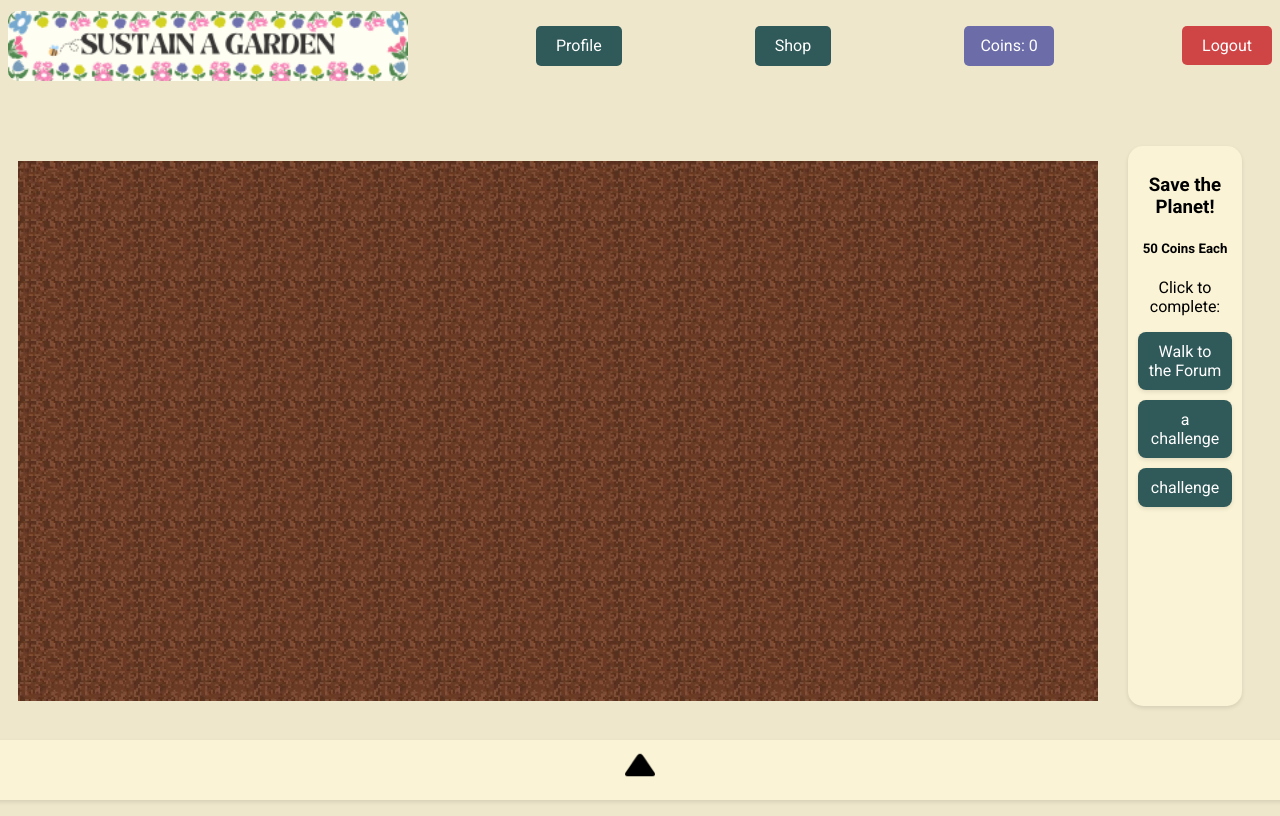
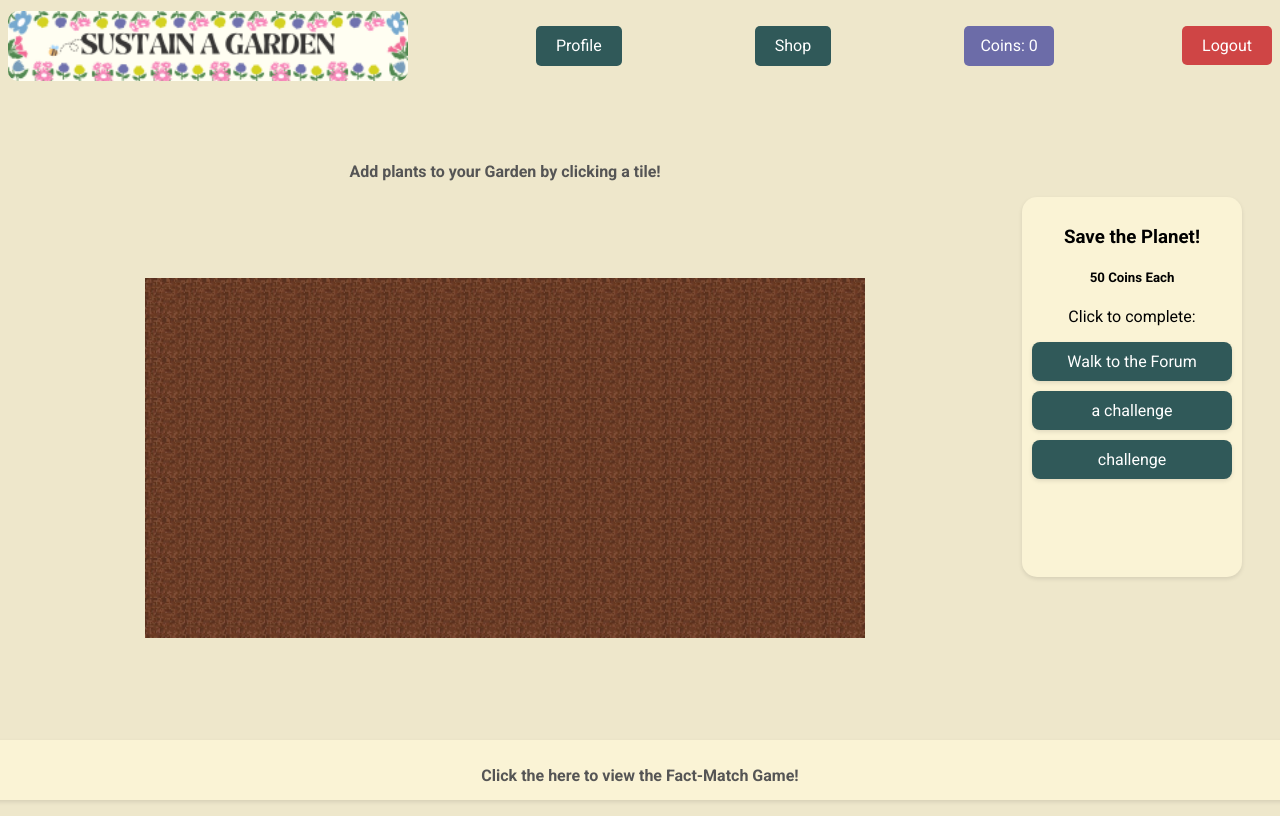
Before and after one commit to TMC330/SustainAGarden, a Django app: page /challenges/ in a window 1280 px wide. Run offline with Django 4.2, Linux system fonts and the light colour scheme; a user stored in the database is signed in; data comes from the database, SQL or seed files in the repository; both versions use the stored data as it was after the commit.

Commit message:
Updates from main repo

```diff
--- a/SustainAGarden/settings.py
+++ b/SustainAGarden/settings.py
@@ -28,7 +28,7 @@ SECRET_KEY = 'django-insecure-d5rbc+1oh*0eiz)63^_#krrearc6wj$xqb+y@=9rf&n=hoe9f@
 # SECURITY WARNING: don't run with debug turned on in production!
 DEBUG = True
 
-ALLOWED_HOSTS = ["tomcavilla.pythonanywhere.com"]
+ALLOWED_HOSTS = []
 
 
 # Application definition
--- a/challenges/forms.py
+++ b/challenges/forms.py
@@ -14,7 +14,7 @@ class UserForm(UserCreationForm):
     gdpr = forms.BooleanField(label='GDPR', required=True,
                               error_messages={'required': 'You must accept the GDPR policy to use this site'})
 
-    image = forms.ChoiceField(label='Profile Image', choices=[('dog', 'dog'), ('man', 'man'), ('shark', 'shark'), ('obamna', 'obama')])
+    image = forms.ChoiceField(label='Profile Image', choices=[('dog', 'dog'), ('kitten', 'kitten'), ('panda', 'panda'), ('rabbit', 'rabbit')])
 
     class Meta:
         model = User
--- a/challenges/static/index/script.js
+++ b/challenges/static/index/script.js
@@ -211,8 +211,8 @@ function purchase(event) {
         tile.appendChild(pink);
         update_balance(20, "subtract");
     }
+    post_balance(balance);
     store_garden();
-    load_balance();
     toggleVisibility("shopInfo");
 }
 
@@ -239,6 +239,7 @@ function update_balance(cost, operation) {
     var balance_string = "Coins: " + balance;
     document.getElementById("coins").innerHTML = balance_string;
     document.getElementById("coinsCounter").innerHTML = balance_string;
+    document.getElementById("shopCoins").innerHTML = balance_string;
 }
 
 function getCookie(name) {
--- a/challenges/static/index/styles.css
+++ b/challenges/static/index/styles.css
@@ -67,6 +67,14 @@ input[type="submit"]:hover {
     padding-left: 10px;
 }
 
+#plot-wrapper p {
+    font-size: 16px;
+    color: #555;
+    margin-bottom: 10px;
+    text-align: center;
+    font-weight: bold;
+}
+
 #plot-wrapper {
     flex: 1;
     padding-top: 5%;
@@ -92,6 +100,7 @@ input[type="submit"]:hover {
     box-shadow: 0 2px 4px rgba(0, 0, 0, 0.1);
     text-align: center;
     margin-bottom: 10px;
+    overflow-y: scroll;
 }
 
 #challenges ul {
@@ -306,6 +315,11 @@ input[type="submit"]:hover {
     top: calc(100% - 600px);
 }
 
+#bottomBarButton p {
+    font-weight: bold;
+    color: #555;
+}
+
 .personal-challenges {
     margin-bottom: 20px;
 }
@@ -354,7 +368,8 @@ input[type="radio"] + span {
     height: 100vh;
 }
 
-#login_form {
+#login_form,
+#addFact_form {
     width: 300px;
     margin: 0 auto;
     padding: 20px;
@@ -376,7 +391,8 @@ input[type="radio"] + span {
 
 /* Style for the form headings */
 #login_form h1,
-#register_form h1 {
+#register_form h1,
+#addFact_form h1 {
     margin-bottom: 20px;
     text-align: center;
 }
@@ -385,7 +401,9 @@ input[type="radio"] + span {
 #login_form input[type="text"],
 #login_form input[type="password"],
 #register_form input[type="text"],
-#register_form input[type="password"] {
+#register_form input[type="password"],
+#addFact_form input[type="text"],
+#addFact_form input[type="password"] {
     width: 80%;
     padding: 10px;
     margin-bottom: 15px;
@@ -395,7 +413,8 @@ input[type="radio"] + span {
 
 /* Style for submit buttons */
 #login_form input[type="submit"],
-#register_form input[type="submit"] {
+#register_form input[type="submit"],
+#addFact_form input[type="submit"] {
     width: 100%;
     padding: 10px;
     border: none;
@@ -407,7 +426,8 @@ input[type="radio"] + span {
 
 /* Hover effect for submit buttons */
 #login_form input[type="submit"]:hover,
-#register_form input[type="submit"]:hover {
+#register_form input[type="submit"]:hover,
+#addFact_form input[type="submit"]:hover {
     background-color: #0056b3;
 }
 
@@ -459,6 +479,26 @@ input[name="csrfmiddlewaretoken"] {
     font-size: small;
 }
 
+@media screen and (max-height: 900px) {
+    #plot-container {
+        margin-top: 10%;
+        grid-template-columns: repeat(18, 40px);
+    }
+
+    #challenges {
+        height: 360px;
+    }
+
+    .tile {
+        height: 40px;
+        width: 40px;
+    }
+
+    .tile img {
+        max-width: 40px;
+        max-height: 40px;
+    }
+}
 
 @media screen and (max-width: 767px) {
     body {
@@ -481,7 +521,8 @@ input[name="csrfmiddlewaretoken"] {
         display: block;
     }
 
-    .nav button, .nav #coins {
+    .nav button,
+    .nav #coins {
         display: none;
     }
 
--- a/challenges/templates/index.html
+++ b/challenges/templates/index.html
@@ -23,21 +23,23 @@
             {% if user.setter %}
             <button
                 onclick="window.location.href = '/challenges/set-challenge'"
-                value="Add Challenge" id="addChallengeButton"
+                value="Add Challenge"
+                id="addChallengeButton"
             >
                 Add Challenge
             </button>
             <button
                 onclick="window.location.href = '/challenges/add-fact'"
-                value="Add Fact" id="addFactButton"
+                value="Add Fact"
+                id="addFactButton"
             >
                 Add Fact
             </button>
-            {% endif %}
-            {% if user.institution %}
+            {% endif %} {% if user.institution %}
             <button
                 onclick="window.location.href = '/challenges/view'"
-                value="Statistics" id="statisticsButton"
+                value="Statistics"
+                id="statisticsButton"
             >
                 Statistics
             </button>
@@ -52,7 +54,11 @@
             </form>
         </div>
         <div id="profileInfo" style="display: none">
-            <div class="profileHeader">{{ username }}</div>
+            <div class="profileHeader">
+                {{ username }}
+                <button style="margin-left: 10%;" id="closeShop" onclick="toggleVisibility('profileInfo')">X</button>
+
+            </div>
             <!-- username -->
             <div class="profileContent">
                 <div class="profileAvatar">
@@ -70,8 +76,10 @@
             </div>
         </div>
         <div id="shopInfo" style="display: none">
-            <div class="shopHeader">Shop</div>
-            Coins: {{ coins }}
+            <div class="shopHeader">Shop
+                <button style="margin-left: 20%;" id="closeShop" onclick="toggleVisibility('shopInfo')">X</button>
+            </div>
+            <div id="shopCoins">Coins: {{ coins }}</div>
             <div id="item-board">
                 <div class="item">
                     <img
@@ -123,9 +131,12 @@
                 </div>
             </div>
         </div>
-        <div id="garden-string" style="display: none;">{{ garden }}</div>
+        <div id="garden-string" style="display: none">{{ garden }}</div>
         <div id="main-container">
-            <div id="plot-wrapper"><div id="plot-container"></div></div>
+            <div id="plot-wrapper">
+                <p>Add plants to your Garden by clicking a tile!</p>
+                <div id="plot-container"></div>
+            </div>
             <div id="challenges">
                 <h3>Save the Planet!</h3>
                 <h5>50 Coins Each</h5>
@@ -136,7 +147,9 @@
                     </li>
                     <div id="transport-entry" style="display: none">
                         Get Coins for distance travelled!
-                        <br><br>
+                        <br /><br />
+                        Input the What3Words locations e.g. filled.count.soap
+                        <br /><br />
                         <form action="/challenges/" method="post">
                             {% csrf_token %}
                             <input
@@ -144,15 +157,16 @@
                                 name="form_id"
                                 value="transport_challenge"
                             />
-                            {{ transport_challenge }}
-                            {{ format_error }}
-                            {{ distance_error}}
+                            {{ transport_challenge }} {{ format_error }}
+                            {{ distance_error }}
                             <input type="submit" value="Submit" />
                         </form>
                     </div>
-                    <li onclick="toggleVisibility('challenge1-entry')">{{challenge1}}</li>
+                    <li onclick="toggleVisibility('challenge1-entry')">
+                        {{challenge1}}
+                    </li>
                     <div id="challenge1-entry" style="display: none">
-                        <br><br>
+                        <br /><br />
                         <form action="/challenges/" method="post">
                             {% csrf_token %}
                             <input
@@ -164,9 +178,11 @@
                             <input type="submit" value="Submit" />
                         </form>
                     </div>
-                    <li onclick="toggleVisibility('challenge2-entry')">{{challenge2}}</li>
+                    <li onclick="toggleVisibility('challenge2-entry')">
+                        {{challenge2}}
+                    </li>
                     <div id="challenge2-entry" style="display: none">
-                        <br><br>
+                        <br /><br />
                         <form action="/challenges/" method="post">
                             {% csrf_token %}
                             <input
@@ -183,26 +199,27 @@
         </div>
         <div id="bottomBar">
             <div id="bottomBarButton">
+                <p>Click the here to view the Fact-Match Game!</p>
                 <img src="../static/index/images/up.png" alt="" />
             </div>
             <div id="bottomBarContent" style="display: none">
                 <div id="game-board">
                     <div id="question">
                         {{fact}}
-                        <br>
-                        <div id="reward-info">[Each correct answer is worth 10 credits.]</div>
+                        <br />
+                        <div id="reward-info">
+                            [Each correct answer is worth 10 coins.]
+                        </div>
                     </div>
-                    <div id="answers-gen">
-                        {{word_list}}
-                    </div>
+                    <div id="answers-gen">{{word_list}}</div>
                     <div id="answer-input" style="display: none">
                         Enter the position of each word:
-                        <form id="fact-match" onSubmit="check_answers()">
-
-                        </form>
+                        <form id="fact-match" onSubmit="check_answers()"></form>
                     </div>
                     <!-- e.g. ['2018', 'produced', 'This', 'to'] -->
-                    <script>format_challenges()</script>
+                    <script>
+                        format_challenges();
+                    </script>
                 </div>
             </div>
         </div>
@@ -286,7 +303,7 @@
         if (getCookie("fmComplete") == "True") {
             toggleVisibility("bottomBar");
         }
-
+        load_balance();
         get_garden();
         populate_t();
     </script>
```
Also changed, not shown: challenges/templates/addFact.html (+31 -6 lines), challenges/static/index/profile_images/dog.jpg (deleted), challenges/static/index/profile_images/man.jpg (deleted), challenges/static/index/profile_images/obamna.jpg (deleted), challenges/static/index/profile_images/shark.jpg (deleted), challenges/static/profile_images/kitten.jpg (added), challenges/static/profile_images/man.jpg (deleted), challenges/static/profile_images/obamna.jpg (deleted), challenges/static/profile_images/panda.jpg (added), challenges/static/profile_images/rabbit.jpg (added), challenges/static/profile_images/shark.jpg (deleted), db.sqlite3, 2 other files.
